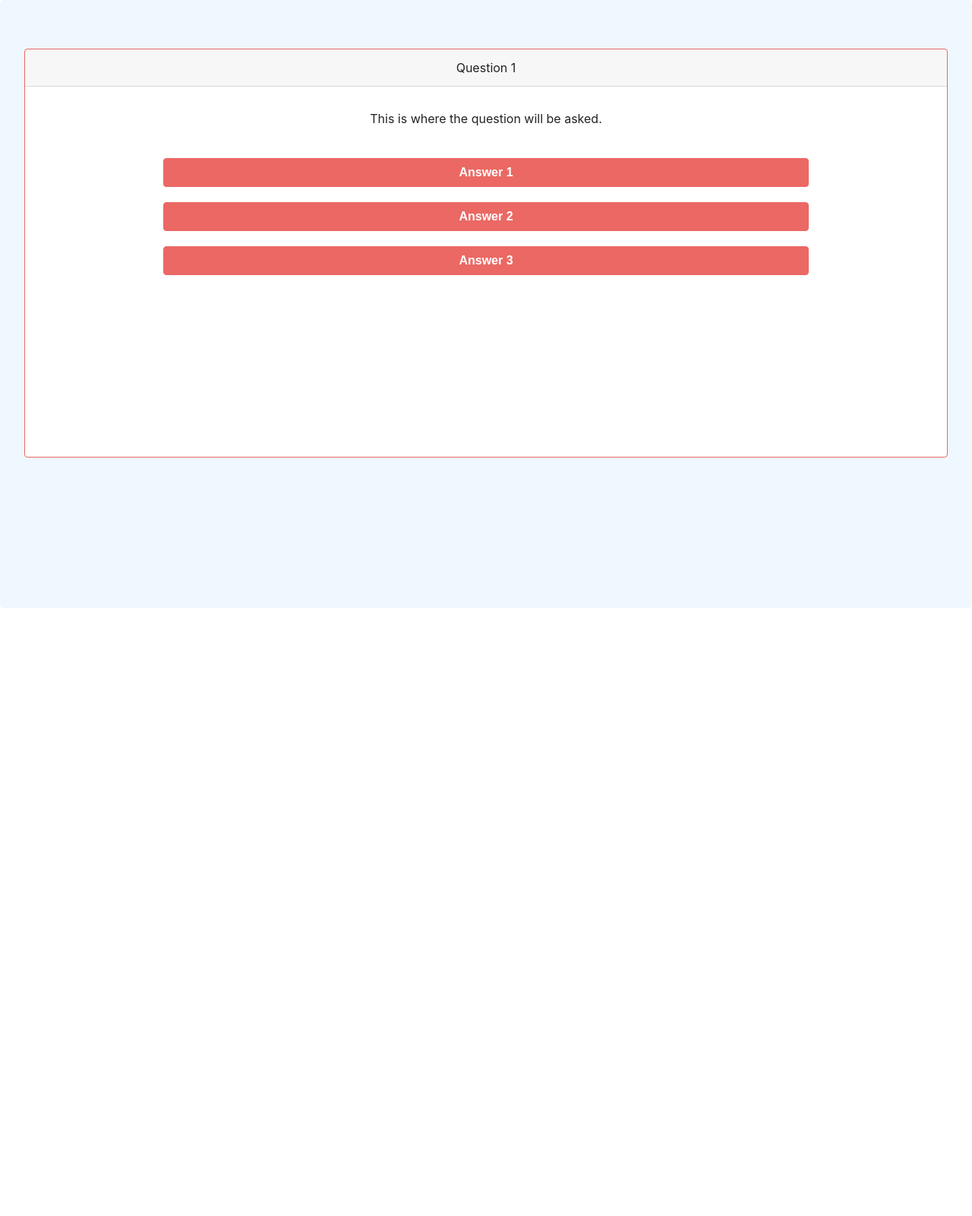
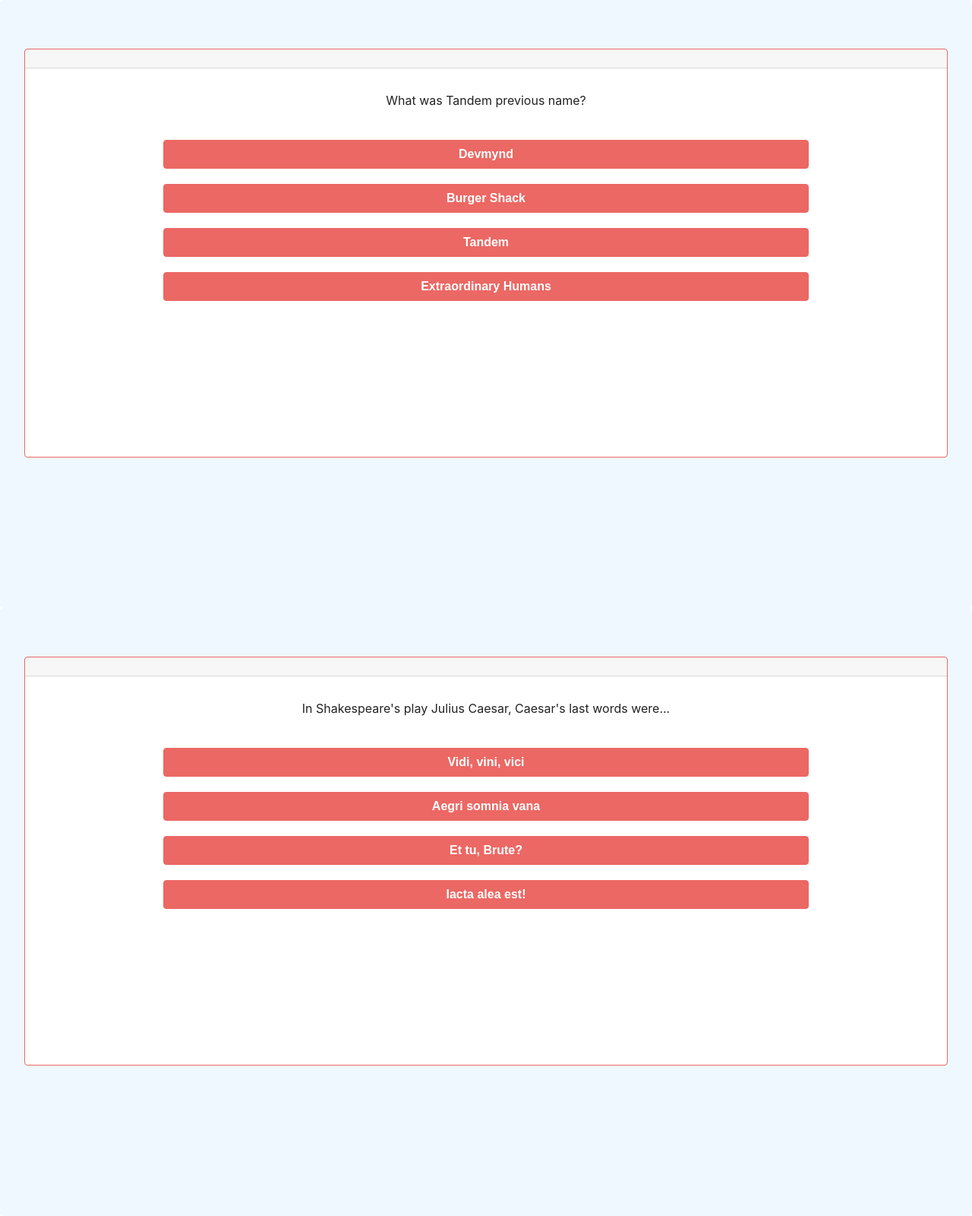
Before and after one commit to ganttArt/trivia-webapp, a Django app: page / in a window 1280 px wide. Shown: the part 59-1659 px from the top of the page at 76% size. Before the commit the page ends 859 px from the top, so only its background shows below. Run offline with Django 3.2, Linux system fonts and the light colour scheme; some libraries are stand-ins or nearby versions; some web fonts are replaced.

Commit message:
Created Question class to store questions from json. Hardcoded some questions using the class to make the site functional.

```diff
--- a/templates/questions.html
+++ b/templates/questions.html
@@ -6,15 +6,17 @@
 {% endblock %}
 
 {% block content %}
+{% for question in questions %}
   <div class="jumbotron">
       <div class="card border-primary mb-3">
-        <div class="card-header">Question 1</div>
+          <div class="card-header"></div>
           <div class="card-body">
-          <p class="card-text">This is where the question will be asked.</p>
-          <button type="button" class="btn btn-primary" id='answer-button'>Answer 1</button>
-          <button type="button" class="btn btn-primary" id='answer-button'>Answer 2</button>
-          <button type="button" class="btn btn-primary" id='answer-button'>Answer 3</button>
+            <p class="card-text">{{question.question}}</p>
+            {% for answer in question.answers %}
+              <button type="button" class="btn btn-primary" id='answer-button'>{{answer}}</button>
+            {% endfor %}
           </div>
       </div>
   </div>
+{% endfor %}
 {% endblock content %}
--- a/trivia/static/css/questions.css
+++ b/trivia/static/css/questions.css
@@ -1,6 +1,7 @@
 .jumbotron {
     height: 100vh;
     background-color: aliceblue;
+    margin-bottom: 0;
 }
 
 .card {
--- a/trivia/views.py
+++ b/trivia/views.py
@@ -1,6 +1,37 @@
+import json
+import random
 from django.shortcuts import render
 from django.views.generic import TemplateView
+from django.http import HttpResponse
+# import .Apprentice_TandemFor400_Data as simplejson
+
+class Question:
+    def __init__(self, question, answers, correct_answer):
+        self.question = question
+
+        self.answers = answers
+        self.answers.append(correct_answer)
+        random.shuffle(self.answers)
+
+        self.correct_answer = correct_answer
 
 
 class QuestionsView(TemplateView):
     template_name = 'questions.html'
+    questions = [
+        Question(
+            "What was Tandem previous name?",
+            ["Tandem", "Burger Shack", "Extraordinary Humans"],
+            "Devmynd"
+        ),
+        Question(
+            "In Shakespeare's play Julius Caesar, Caesar's last words were...",
+            ["Iacta alea est!", "Vidi, vini, vici", "Aegri somnia vana"],
+            "Et tu, Brute?"
+        )
+    ]
+
+    def get_context_data(self, **kwargs):
+        context = super().get_context_data(**kwargs)
+        context['questions'] = self.questions
+        return context
```
Lines whose indentation alone changed are shown as unchanged.
